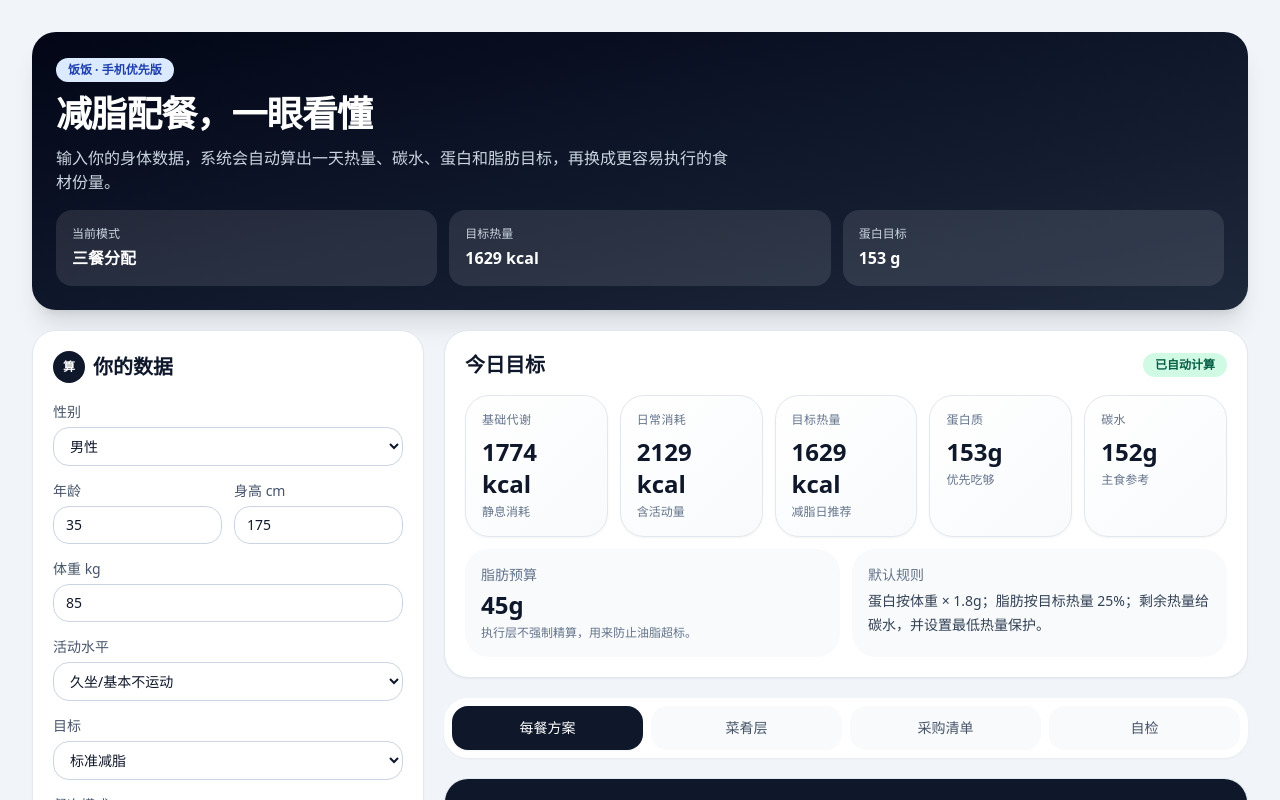
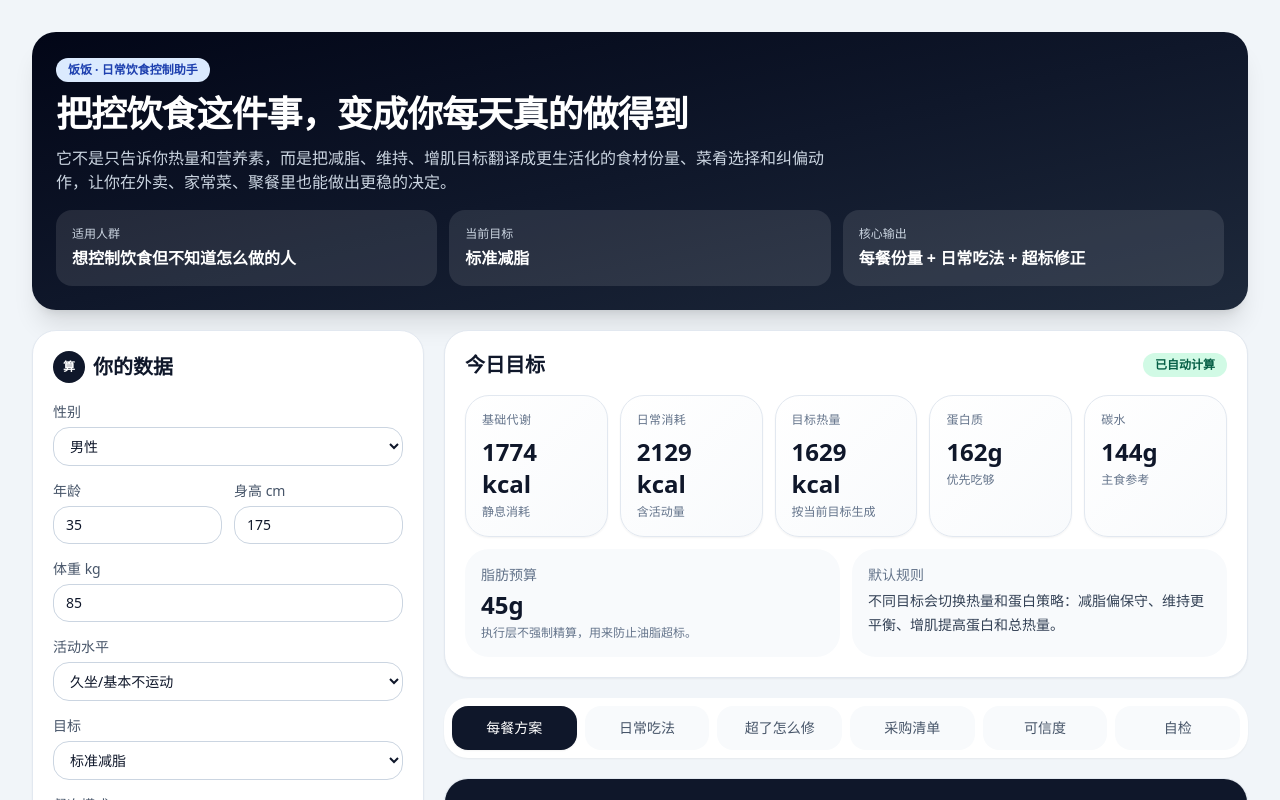
Before and after one commit to Dylantry111/fanfan, a React (Vite) app: page / in a window 1280 px wide. Shown: the top 800 px of the page. Built offline with nearby package versions, Linux system fonts and the light colour scheme.

Commit message:
feat: refine nutrition positioning and meal guidance

```diff
--- a/src/App.jsx
+++ b/src/App.jsx
@@ -46,12 +46,56 @@ const foods = [
   { id: "cauliflower", name: "花菜", type: "veg", carbs: 5, protein: 1.9, fat: 0.3, kcal: 25, units: [{ label: "一份", grams: 200 }], note: "饱腹感较好。" },
 ];
 
-const dishes = [
-  "番茄炒蛋", "青椒牛肉", "宫保鸡丁", "鱼香肉丝", "回锅肉", "红烧肉", "红烧排骨", "糖醋里脊", "清蒸鱼", "水煮鱼",
-  "水煮牛肉", "麻婆豆腐", "干煸四季豆", "蒜蓉西兰花", "炒青菜", "土豆丝", "酸辣土豆丝", "鸡蛋炒饭", "牛肉炒饭", "扬州炒饭",
-  "蛋炒面", "牛肉面", "鸡汤面", "兰州拉面", "麻辣烫", "冒菜", "火锅", "盖浇饭", "卤肉饭", "叉烧饭",
-  "烧鸭饭", "鸡腿饭", "牛肉盖饭", "黄焖鸡米饭", "煎鸡胸", "鸡胸沙拉", "金枪鱼沙拉", "牛排", "烤鱼", "蒸虾",
-  "炒虾仁", "滑蛋牛肉", "西红柿牛腩", "冬瓜排骨汤", "紫菜蛋花汤", "皮蛋瘦肉粥", "白粥", "燕麦牛奶", "三明治", "全麦面包",
+const dishGuides = [
+  {
+    name: "黄焖鸡米饭",
+    scene: "外卖高频",
+    risk: "主食和酱汁容易超标，鸡皮和额外土豆会把热量继续抬高。",
+    how: ["米饭减到半份或小半碗", "优先挑鸡腿肉本体，少喝酱汁", "加一份青菜补体积感"],
+    fit: "减脂 / 维持",
+  },
+  {
+    name: "番茄炒蛋",
+    scene: "家常菜",
+    risk: "看起来清淡，但鸡蛋数量和炒油会决定脂肪高低。",
+    how: ["蛋控制在 2-3 个", "配一份明确主食，不要边吃边补", "如果蛋白不足，旁边加虾或鸡胸"],
+    fit: "维持 / 增肌",
+  },
+  {
+    name: "麻辣烫 / 冒菜",
+    scene: "自由选菜",
+    risk: "汤底、丸子、宽粉和芝麻酱最容易让热量失控。",
+    how: ["先选虾、鱼片、鸡胸、豆腐", "主食只留 1 份粉/面/土豆", "丸子、肥牛、芝麻酱三选一，不要全上"],
+    fit: "减脂 / 维持",
+  },
+  {
+    name: "火锅",
+    scene: "社交聚餐",
+    risk: "不是火锅本身危险，是无意识续肉、蘸料和主食叠加危险。",
+    how: ["先下蔬菜和瘦肉，后吃主食", "蘸料以酱油、醋、蒜为主", "把肥牛、丸滑、甜饮控制成点缀"],
+    fit: "减脂 / 维持 / 增肌",
+  },
+  {
+    name: "牛肉面",
+    scene: "一餐解决",
+    risk: "面量往往已经够两顿主食，牛肉却不一定够蛋白。",
+    how: ["先判断面量，默认按高碳水处理", "如果想吃得稳，补 1 份蛋或牛肉", "晚餐再减少主食、补蔬菜和蛋白"],
+    fit: "减脂 / 增肌",
+  },
+  {
+    name: "烧鸭饭 / 叉烧饭",
+    scene: "盖饭快餐",
+    risk: "脂肪高，酱汁和双拼很容易直接超出脂肪预算。",
+    how: ["米饭减量", "优先单拼，不要双拼", "当天其他餐把额外油脂压低"],
+    fit: "维持",
+  },
+];
+
+const correctionRules = [
+  { title: "午饭超了怎么办", desc: "晚饭先减主食，不要再减蛋白。把修正重点放在碳水和油脂，不要直接饿过头。" },
+  { title: "晚上想吃宵夜怎么办", desc: "优先用酸奶、蛋白奶、蛋清、虾、黄瓜这类高饱腹低负担组合，别再补第二份主食。" },
+  { title: "今天蛋白不够怎么补", desc: "补蛋白优先顺序：鸡胸 / 虾 / 鱼 / 蛋清 / 无糖酸奶。不要用奶茶、坚果、蛋糕假装补营养。" },
+  { title: "外卖点餐默认规则", desc: "先定蛋白，再定主食，最后补蔬菜；主食和酱汁不同时放开，是最稳的外卖策略。" },
 ];
 
 const mealProfiles = {
@@ -75,9 +119,10 @@ const activityMap = {
 };
 
 const goalMap = {
-  mild_cut: { label: "温和减脂", deficit: 300 },
-  standard_cut: { label: "标准减脂", deficit: 500 },
-  maintain: { label: "维持体重", deficit: 0 },
+  mild_cut: { label: "温和减脂", deficit: 300, proteinFactor: 1.8, fatRatio: 0.25, minKcalMale: 1500, minKcalFemale: 1200 },
+  standard_cut: { label: "标准减脂", deficit: 500, proteinFactor: 1.9, fatRatio: 0.25, minKcalMale: 1500, minKcalFemale: 1200 },
+  maintain: { label: "维持体重", deficit: 0, proteinFactor: 1.6, fatRatio: 0.27, minKcalMale: 1600, minKcalFemale: 1300 },
+  lean_gain: { label: "干净增肌", deficit: -250, proteinFactor: 2, fatRatio: 0.25, minKcalMale: 1700, minKcalFemale: 1400 },
 };
 
 function round(n, digits = 0) {
@@ -124,10 +169,10 @@ function calculateNutrition(form) {
   const selectedGoal = goalMap[form.goal] || goalMap.standard_cut;
   const BMR = bmr({ sex: form.sex, weight, height, age });
   const TDEE = BMR * selectedActivity.factor;
-  const minKcal = form.sex === "male" ? 1500 : 1200;
+  const minKcal = form.sex === "male" ? selectedGoal.minKcalMale : selectedGoal.minKcalFemale;
   const targetKcal = Math.max(TDEE - selectedGoal.deficit, minKcal);
-  const protein = weight * 1.8;
-  const fat = (targetKcal * 0.25) / 9;
+  const protein = weight * selectedGoal.proteinFactor;
+  const fat = (targetKcal * selectedGoal.fatRatio) / 9;
   const carbs = Math.max((targetKcal - protein * 4 - fat * 9) / 4, 0);
   return { BMR, TDEE, kcal: targetKcal, protein, fat, carbs };
 }
@@ -137,6 +182,7 @@ function runSelfTests() {
   const chicken = foods.find((food) => food.id === "chicken");
   const egg = foods.find((food) => food.id === "egg");
   const maleDefault = calculateNutrition({ sex: "male", age: 35, height: 175, weight: 85, activity: "sedentary", goal: "standard_cut" });
+  const leanGain = calculateNutrition({ sex: "male", age: 30, height: 178, weight: 75, activity: "strength", goal: "lean_gain" });
 
   return [
     { name: "男性 BMR：85kg / 175cm / 35岁", pass: nearlyEqual(bmr({ sex: "male", weight: 85, height: 175, age: 35 }), 1773.75, 0.01) },
@@ -145,11 +191,11 @@ function runSelfTests() {
     { name: "40g 蛋白 ≈ 129g 鸡胸肉", pass: nearlyEqual(gramsFor(chicken, "protein", 40), 129.03, 0.1) },
     { name: "鸡蛋 13g 蛋白 ≈ 100g 鸡蛋", pass: nearlyEqual(gramsFor(egg, "protein", 13), 100, 0.1) },
     { name: "0g 目标不会返回无效克重", pass: gramsFor(rice, "carbs", 0) === null },
-    { name: "默认男性目标热量不低于 1500 kcal", pass: maleDefault.kcal >= 1500 },
+    { name: "默认男性目标热量不低于保护线", pass: maleDefault.kcal >= 1500 },
+    { name: "增肌模式热量高于维持逻辑", pass: leanGain.kcal > leanGain.protein * 4 },
     { name: "餐次比例合计为 100%", pass: nearlyEqual(mealProfiles.three.reduce((sum, meal) => sum + meal.ratio, 0), 1, 0.001) },
     { name: "零食模式比例合计为 100%", pass: nearlyEqual(mealProfiles.snack.reduce((sum, meal) => sum + meal.ratio, 0), 1, 0.001) },
-    { name: "菜肴库包含 50 个常见菜肴", pass: dishes.length === 50 },
-    { name: "食材库当前不少于 40 个条目", pass: foods.length >= 40 },
+    { name: "菜肴建议至少 6 条", pass: dishGuides.length >= 6 },
   ];
 }
 
@@ -287,11 +333,28 @@ function DishesPanel() {
     <CardShell>
       <div className="p-5">
         <div className="flex flex-col gap-2 md:flex-row md:items-center md:justify-between">
-          <h2 className="text-xl font-semibold">常见菜肴库（50个）</h2>
-          <Badge tone="blue">下一步：拆解成食材 + 克重 + 营养</Badge>
+          <div>
+            <h2 className="text-xl font-semibold">常见吃法怎么选</h2>
+            <p className="mt-1 text-sm text-slate-500">不是教你死磕卡路里，而是把常见外卖和家常菜变成更稳的执行策略。</p>
+          </div>
+          <Badge tone="blue">先看风险，再看替换动作</Badge>
         </div>
-        <div className="mt-4 grid gap-3 md:grid-cols-3">
-          {dishes.map((name) => <div key={name} className="rounded-2xl bg-slate-50 p-4 text-sm">{name}</div>)}
+        <div className="mt-5 grid gap-4 md:grid-cols-2">
+          {dishGuides.map((item) => (
+            <div key={item.name} className="rounded-2xl border border-slate-200 bg-slate-50 p-4">
+              <div className="flex items-center justify-between gap-3">
+                <div>
+                  <div className="font-semibold text-slate-900">{item.name}</div>
+                  <div className="mt-1 text-xs text-slate-500">{item.scene} · 适合 {item.fit}</div>
+                </div>
+                <Badge tone="amber">避坑</Badge>
+              </div>
+              <p className="mt-3 text-sm leading-6 text-slate-600">{item.risk}</p>
+              <ul className="mt-3 space-y-2 text-sm leading-6 text-slate-700">
+                {item.how.map((line) => <li key={line}>• {line}</li>)}
+              </ul>
+            </div>
+          ))}
         </div>
       </div>
     </CardShell>
@@ -311,6 +374,54 @@ function ShoppingList() {
           <div className="rounded-2xl bg-slate-50 p-4"><div className="font-semibold">主食</div><ul className="mt-2 space-y-1 text-sm text-slate-600"><li>大米 / 红薯 / 面条</li><li>按一周碳水目标合并</li></ul></div>
           <div className="rounded-2xl bg-slate-50 p-4"><div className="font-semibold">蛋白质</div><ul className="mt-2 space-y-1 text-sm text-slate-600"><li>鸡胸 / 牛肉 / 鱼 / 鸡蛋</li><li>按用户偏好和预算组合</li></ul></div>
           <div className="rounded-2xl bg-slate-50 p-4"><div className="font-semibold">蔬菜与调味</div><ul className="mt-2 space-y-1 text-sm text-slate-600"><li>青菜 300–500g/天</li><li>少油、少糖、高纤维优先</li></ul></div>
+        </div>
+      </div>
+    </CardShell>
+  );
+}
+
+function ActionPanel() {
+  return (
+    <CardShell>
+      <div className="p-5">
+        <div className="mb-4 flex items-center gap-2">
+          <MiniIcon label="修" />
+          <h2 className="text-xl font-semibold">今天吃乱了，怎么修</h2>
+        </div>
+        <div className="grid gap-3 md:grid-cols-2">
+          {correctionRules.map((item) => (
+            <div key={item.title} className="rounded-2xl bg-slate-50 p-4">
+              <div className="font-semibold text-slate-900">{item.title}</div>
+              <div className="mt-2 text-sm leading-6 text-slate-600">{item.desc}</div>
+            </div>
+          ))}
+        </div>
+      </div>
+    </CardShell>
+  );
+}
+
+function TrustPanel() {
+  return (
+    <CardShell>
+      <div className="p-5">
+        <div className="mb-4 flex items-center gap-2">
+          <MiniIcon label="信" />
+          <h2 className="text-xl font-semibold">这个参考怎么来的</h2>
+        </div>
+        <div className="grid gap-3 md:grid-cols-3">
+          <div className="rounded-2xl bg-slate-50 p-4">
+            <div className="font-semibold">算法逻辑</div>
+            <div className="mt-2 text-sm leading-6 text-slate-600">基础代谢 + 活动系数估算日常消耗，再按目标分配热量、蛋白、脂肪和碳水。</div>
+          </div>
+          <div className="rounded-2xl bg-slate-50 p-4">
+            <div className="font-semibold">数据来源</div>
+            <div className="mt-2 text-sm leading-6 text-slate-600">当前为原型内置示例数据，后续应接入更权威的食物营养数据库并校正常见外卖份量。</div>
+          </div>
+          <div className="rounded-2xl bg-slate-50 p-4">
+            <div className="font-semibold">适用范围</div>
+            <div className="mt-2 text-sm leading-6 text-slate-600">适用于日常控饮食、减脂、维持和干净增肌场景，不替代医疗诊断和个体化临床建议。</div>
+          </div>
         </div>
       </div>
     </CardShell>
@@ -351,8 +462,10 @@ export default function NutritionWebToolMVP() {
   const set = (key, value) => setForm((prev) => ({ ...prev, [key]: value }));
   const tabs = [
     { id: "meals", label: "每餐方案" },
-    { id: "dishes", label: "菜肴层" },
+    { id: "dishes", label: "日常吃法" },
+    { id: "actions", label: "超了怎么修" },
     { id: "shopping", label: "采购清单" },
+    { id: "trust", label: "可信度" },
     { id: "tests", label: "自检" },
   ];
 
@@ -363,22 +476,22 @@ export default function NutritionWebToolMVP() {
           <div className="p-5 sm:p-6">
             <div className="flex flex-col gap-4">
               <div>
-                <Badge tone="blue">饭饭 · 手机优先版</Badge>
-                <h1 className="mt-3 text-3xl font-bold tracking-tight sm:text-4xl">减脂配餐，一眼看懂</h1>
-                <p className="mt-3 max-w-2xl text-sm leading-6 text-slate-300 sm:text-base">输入你的身体数据，系统会自动算出一天热量、碳水、蛋白和脂肪目标，再换成更容易执行的食材份量。</p>
+                <Badge tone="blue">饭饭 · 日常饮食控制助手</Badge>
+                <h1 className="mt-3 text-3xl font-bold tracking-tight sm:text-4xl">把控饮食这件事，变成你每天真的做得到</h1>
+                <p className="mt-3 max-w-3xl text-sm leading-6 text-slate-300 sm:text-base">它不是只告诉你热量和营养素，而是把减脂、维持、增肌目标翻译成更生活化的食材份量、菜肴选择和纠偏动作，让你在外卖、家常菜、聚餐里也能做出更稳的决定。</p>
               </div>
               <div className="grid gap-3 sm:grid-cols-3">
                 <div className="rounded-2xl bg-white/10 p-4">
-                  <div className="text-xs text-slate-300">当前模式</div>
-                  <div className="mt-1 text-base font-semibold">{form.mealMode === "three" ? "三餐分配" : "三餐 + 零食额度"}</div>
+                  <div className="text-xs text-slate-300">适用人群</div>
+                  <div className="mt-1 text-base font-semibold">想控制饮食但不知道怎么做的人</div>
                 </div>
                 <div className="rounded-2xl bg-white/10 p-4">
-                  <div className="text-xs text-slate-300">目标热量</div>
-                  <div className="mt-1 text-base font-semibold">{round(result.kcal)} kcal</div>
+                  <div className="text-xs text-slate-300">当前目标</div>
+                  <div className="mt-1 text-base font-semibold">{goalMap[form.goal]?.label}</div>
                 </div>
                 <div className="rounded-2xl bg-white/10 p-4">
-                  <div className="text-xs text-slate-300">蛋白目标</div>
-                  <div className="mt-1 text-base font-semibold">{round(result.protein)} g</div>
+                  <div className="text-xs text-slate-300">核心输出</div>
+                  <div className="mt-1 text-base font-semibold">每餐份量 + 日常吃法 + 超标修正</div>
                 </div>
               </div>
             </div>
@@ -398,7 +511,7 @@ export default function NutritionWebToolMVP() {
                 <div className="col-span-2"><FieldLabel>目标</FieldLabel><SelectField value={form.goal} onChange={(value) => set("goal", value)} options={Object.entries(goalMap).map(([value, item]) => ({ value, label: item.label }))} /></div>
                 <div className="col-span-2"><FieldLabel>餐次模式</FieldLabel><SelectField value={form.mealMode} onChange={(value) => set("mealMode", value)} options={[{ value: "three", label: "三餐" }, { value: "snack", label: "三餐 + 零食/宵夜额度" }]} /></div>
               </div>
-              <div className="mt-5 rounded-2xl border border-blue-200 bg-blue-50 p-4 text-sm leading-6 text-blue-900">当前是原型版，营养数据仍是内置示例。正式版再接权威食物数据库和拍照识别。</div>
+              <div className="mt-5 rounded-2xl border border-blue-200 bg-blue-50 p-4 text-sm leading-6 text-blue-900">第一版先解决“今天到底该怎么吃”这个核心问题：把数字翻译成可执行的主食、蛋白、菜肴和纠偏建议。</div>
             </div>
           </CardShell>
 
@@ -412,19 +525,19 @@ export default function NutritionWebToolMVP() {
                 <div className="grid grid-cols-2 gap-3 sm:grid-cols-3 xl:grid-cols-5">
                   <MacroPill label="基础代谢" value={round(result.BMR)} suffix=" kcal" hint="静息消耗" />
                   <MacroPill label="日常消耗" value={round(result.TDEE)} suffix=" kcal" hint="含活动量" />
-                  <MacroPill label="目标热量" value={round(result.kcal)} suffix=" kcal" hint="减脂日推荐" />
+                  <MacroPill label="目标热量" value={round(result.kcal)} suffix=" kcal" hint="按当前目标生成" />
                   <MacroPill label="蛋白质" value={round(result.protein)} hint="优先吃够" />
                   <MacroPill label="碳水" value={round(result.carbs)} hint="主食参考" />
                 </div>
                 <div className="mt-3 grid gap-3 sm:grid-cols-2">
                   <div className="rounded-3xl bg-slate-50 p-4"><div className="text-sm text-slate-500">脂肪预算</div><div className="mt-1 text-2xl font-semibold">{round(result.fat)}g</div><div className="mt-1 text-xs text-slate-500">执行层不强制精算，用来防止油脂超标。</div></div>
-                  <div className="rounded-3xl bg-slate-50 p-4"><div className="text-sm text-slate-500">默认规则</div><div className="mt-1 text-sm leading-6 text-slate-700">蛋白按体重 × 1.8g；脂肪按目标热量 25%；剩余热量给碳水，并设置最低热量保护。</div></div>
+                  <div className="rounded-3xl bg-slate-50 p-4"><div className="text-sm text-slate-500">默认规则</div><div className="mt-1 text-sm leading-6 text-slate-700">不同目标会切换热量和蛋白策略：减脂偏保守、维持更平衡、增肌提高蛋白和总热量。</div></div>
                 </div>
               </div>
             </CardShell>
 
             <div className="rounded-3xl bg-white p-2 shadow-sm">
-              <div className="grid grid-cols-2 gap-2 sm:grid-cols-4">
+              <div className="grid grid-cols-2 gap-2 sm:grid-cols-3 xl:grid-cols-6">
                 {tabs.map((tab) => <button key={tab.id} className={`rounded-2xl px-4 py-3 text-sm font-medium transition ${activeTab === tab.id ? "bg-slate-900 text-white shadow-sm" : "bg-slate-50 text-slate-600 hover:bg-slate-100"}`} onClick={() => setActiveTab(tab.id)}>{tab.label}</button>)}
               </div>
             </div>
@@ -432,7 +545,9 @@ export default function NutritionWebToolMVP() {
             <div className="space-y-5">
               {activeTab === "meals" && meals.map((meal) => <MealCard key={meal.id} meal={meal} dailyMacros={result} />)}
               {activeTab === "dishes" && <DishesPanel />}
+              {activeTab === "actions" && <ActionPanel />}
               {activeTab === "shopping" && <ShoppingList />}
+              {activeTab === "trust" && <TrustPanel />}
               {activeTab === "tests" && <TestPanel />}
             </div>
           </div>
```
Also changed, not shown: 1 other file (tests, documents, lock files or other folders).
